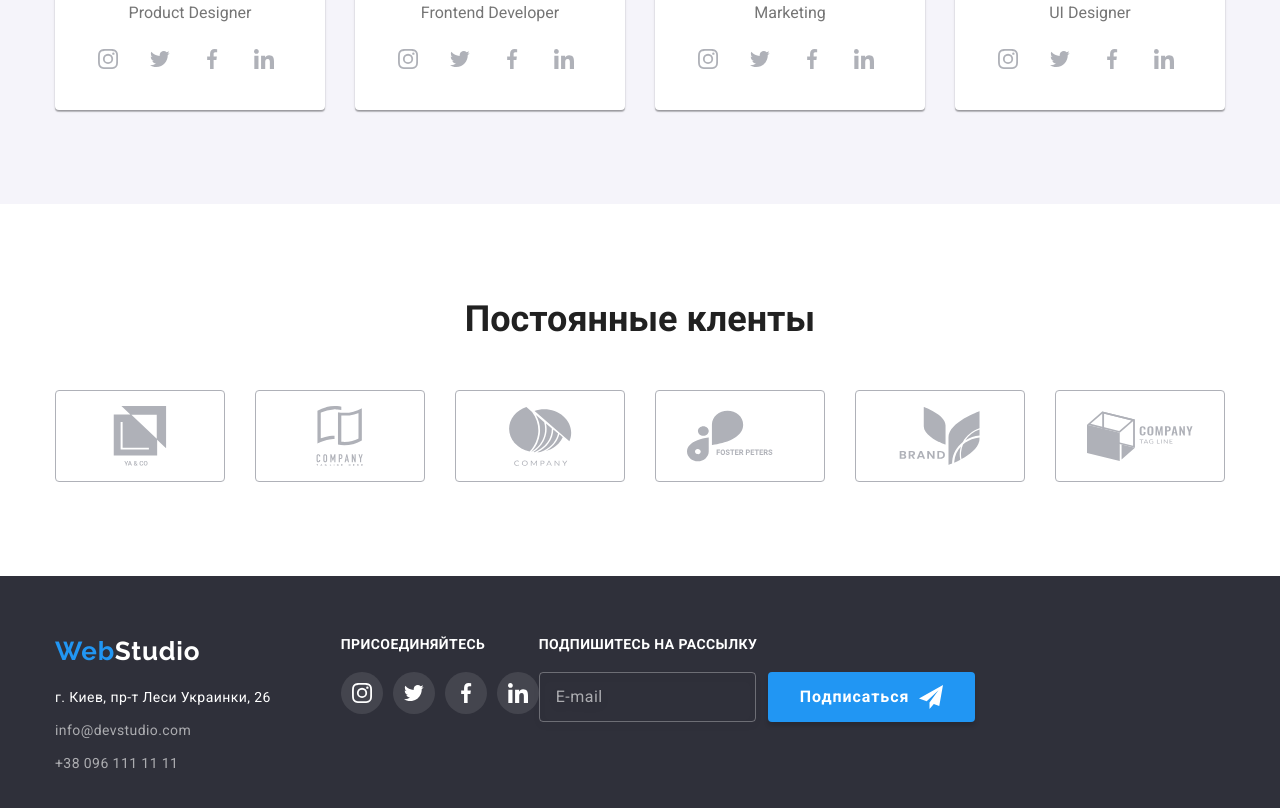
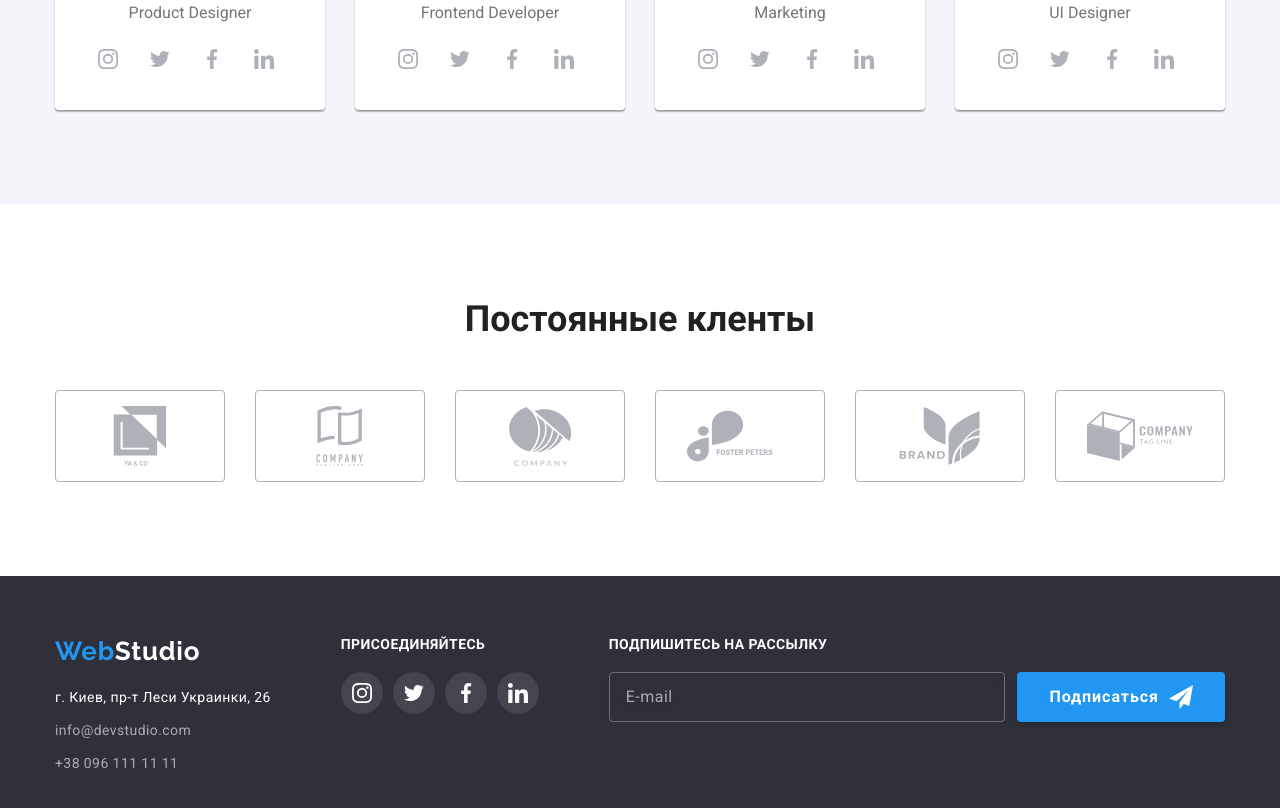
Before and after one commit to 6e3veR6k/goit-markup-hw-06, a plain HTML site: page index.html in a window 1280 px wide. Shown: the part 2099-2907 px from the top of the page. Drawn offline with Linux system fonts and the light colour scheme.

Commit message:
footer form

```diff
--- a/css/style.css
+++ b/css/style.css
@@ -696,8 +696,8 @@ img {
   padding-bottom: 60px;
 }
 
-.address-wrapper {
-  margin-right: 70px;
+.footer-block + .footer-block  {
+  margin-left: 70px;
 }
 
 .page-footer .webstudio-logo-link {
@@ -748,10 +748,16 @@ img {
 .email-form {
   display: flex;
   position: relative;
+  padding-top: 36px;
 }
 
 .input-wrapper {
   display: flex;
+}
+
+.input-wrapper.email {
+  display: flex;
+  flex-grow: 2;
 }
 
 .input-wrapper label {
@@ -771,10 +777,6 @@ img {
   color: var(--font-light-color);
 }
 
-.input-wrapper.email {
-  margin-top: 36px;
-}
-
 .email-form .btn {
   display: flex;
   align-items: center;
@@ -785,6 +787,7 @@ img {
   padding-top: 15px;
   padding-bottom: 15px;
   padding-right: 16px;
+  flex-grow: 2;
   background: transparent;
   border: 1px solid rgba(255, 255, 255, 0.3);
   filter: drop-shadow(0px 4px 4px rgba(0, 0, 0, 0.15));
--- a/index.html
+++ b/index.html
@@ -441,7 +441,7 @@
     <!-- footer start -->
     <footer class="page-footer dark-bg">
       <div class="container">
-        <div class="address-wrapper">
+        <div class="address-wrapper footer-block">
           <a href="./index.html" class="webstudio-logo-link light"><span>Web</span>Studio</a>
           <address class="footer-address">
             г. Киев, пр-т Леси Украинки, 26
@@ -455,7 +455,7 @@
             </ul>
           </address>
         </div>
-        <div class="our-socials">
+        <div class="our-socials footer-block">
           <p class="our-social-text">Присоединяйтесь</p>
           <ul class="list our-socials">
             <li class="our-socials-list-item">
@@ -492,18 +492,18 @@
             </li>
           </ul>
         </div>
-        <div class="form-wrapper">
+        <div class="form-wrapper footer-block">
           <form name="user-email-form" class="email-form">
             <div class="input-wrapper email">
               <label for="user-email">Подпишитесь на рассылку</label>
               <input type="email" name="user-email" id="user-email" placeholder="E-mail" />
-              <button type="submit" class="btn base-btn">
-                <span class="submit-text">Подписаться</span>
-                <svg class="icon small-icon icon-send">
-                  <use href="./images/icons.svg#icon-send"></use>
-                </svg>
-              </button>
             </div>
+            <button type="submit" class="btn base-btn">
+              <span class="submit-text">Подписаться</span>
+              <svg class="icon small-icon icon-send">
+                <use href="./images/icons.svg#icon-send"></use>
+              </svg>
+            </button>
           </form>
         </div>
       </div>
```
